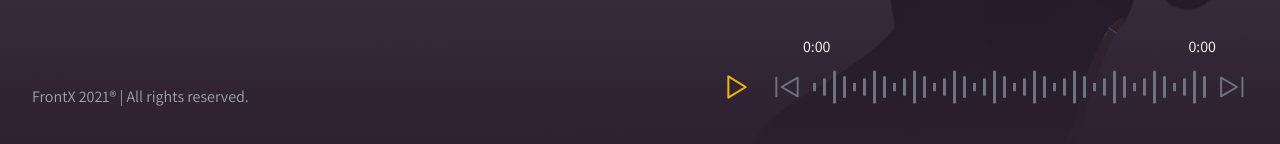
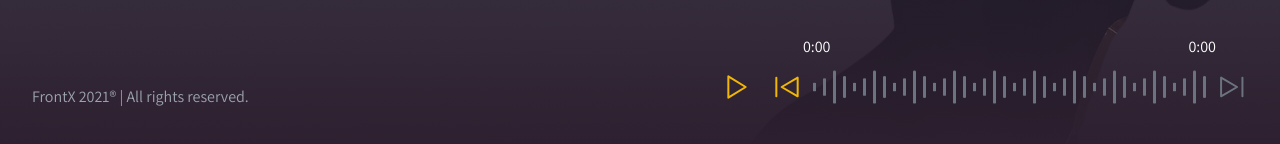
Before and after one commit to Pedro-Henrique-Ferreti/FrontX-002-artist-profile, a Vue app: page / in a window 1280 px wide. In both pictures the pointer is over the icon 787 px from the left and 729 px from the top of the page. Shown: the part 642-786 px from the top of the page. Built offline with nearby package versions, Linux system fonts and the light colour scheme.

Commit message:
Added hover color for gray playback button

```diff
--- a/src/components/PlaybackBarButton.vue
+++ b/src/components/PlaybackBarButton.vue
@@ -40,6 +40,7 @@ export default {
     svg {
       width: inherit;
       height: inherit;
+      transition: stroke 0.2s ease-in-out;
     }
   }
   &--primary {
@@ -53,6 +54,9 @@ export default {
     :deep() {
       svg {
         stroke: $gray-3;
+        &:hover {
+          stroke: $primary;
+        }
       }
     }
   }
```
